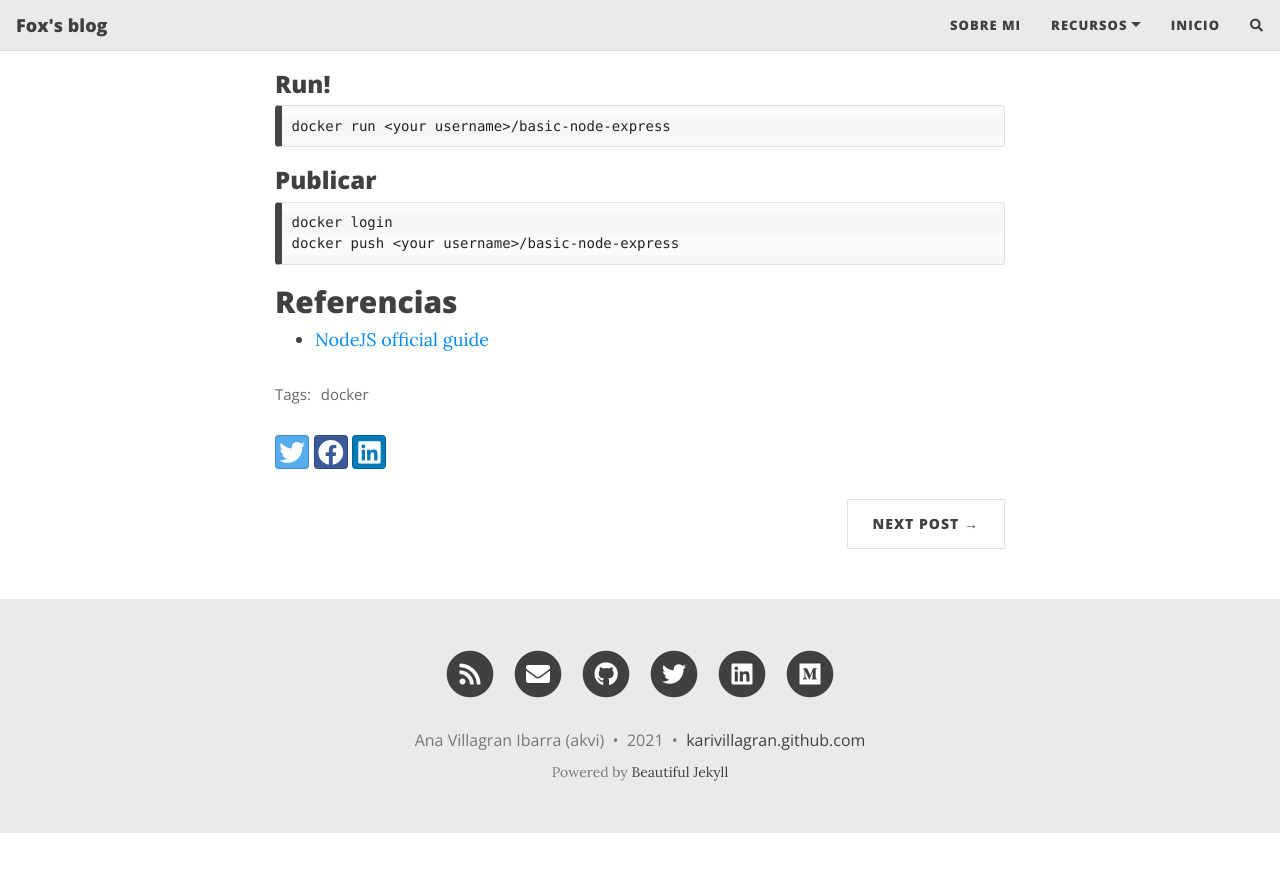
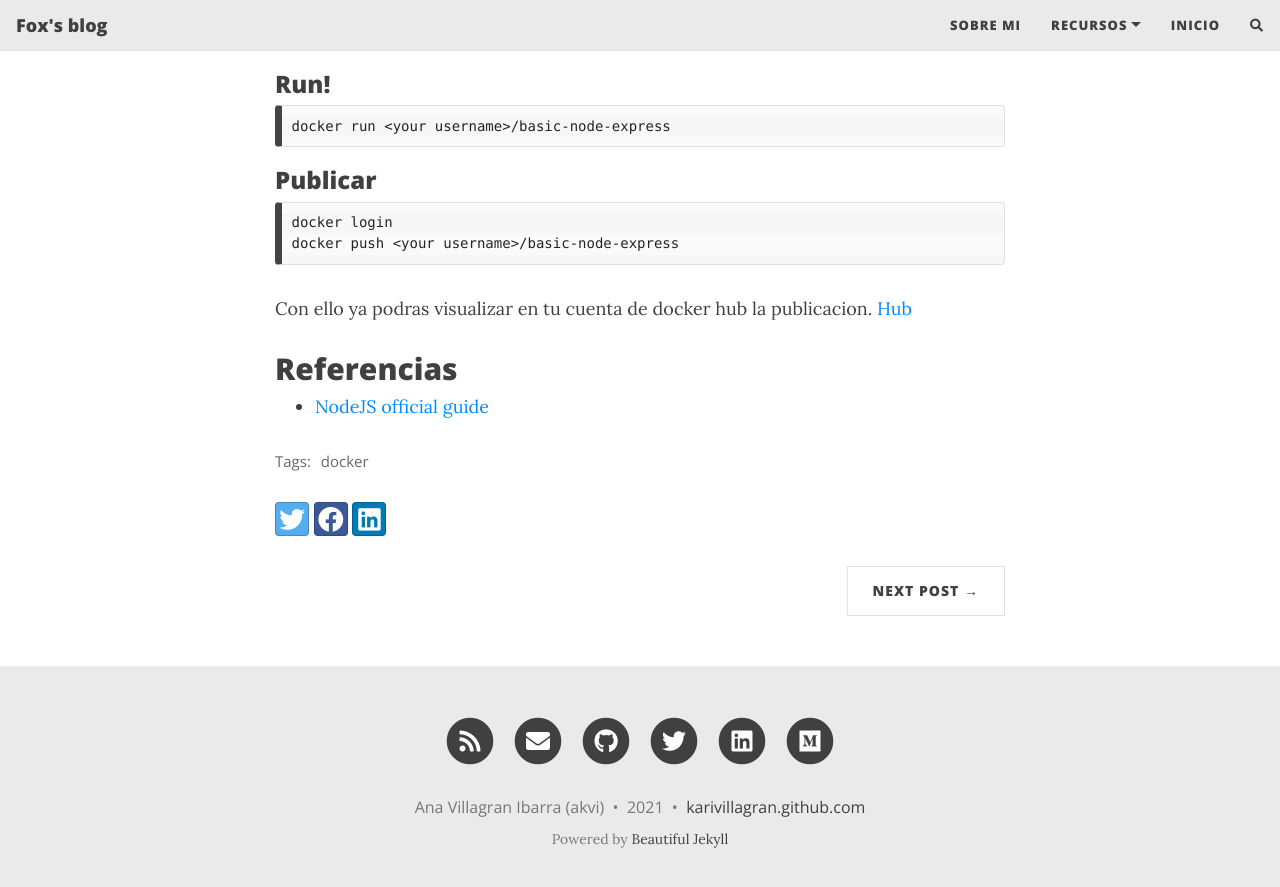
Before and after one commit to KariVillagran/karivillagran.github.io, a Jekyll site: the page built from _posts/2021-08-19-basic-docker.md, in a window 1280 px wide and 900 px high, scrolled down 1236 px. Shown: the top 887 px of the window. Built offline with Jekyll 4.4.1, drawn with Linux system fonts in a browser that asks for light colours; nearby versions of some CDN libraries; comment, search, counter and statistics services are not loaded; before the commit the page ends 2069 px from its top, so only the background shows below that.

Commit message:
add hub link

````diff
--- a/_posts/2021-08-19-basic-docker.md
+++ b/_posts/2021-08-19-basic-docker.md
@@ -45,6 +45,8 @@ docker login
 docker push <your username>/basic-node-express
 ```
 
+Con ello ya podras visualizar en tu cuenta de docker hub la publicacion. [Hub](https://hub.docker.com/r/akarinavillagrani/basic-node-express "hub basic-node-express")
+
 ## Referencias
 
 * [NodeJS official guide](https://nodejs.org/de/docs/guides/nodejs-docker-webapp/)
````
